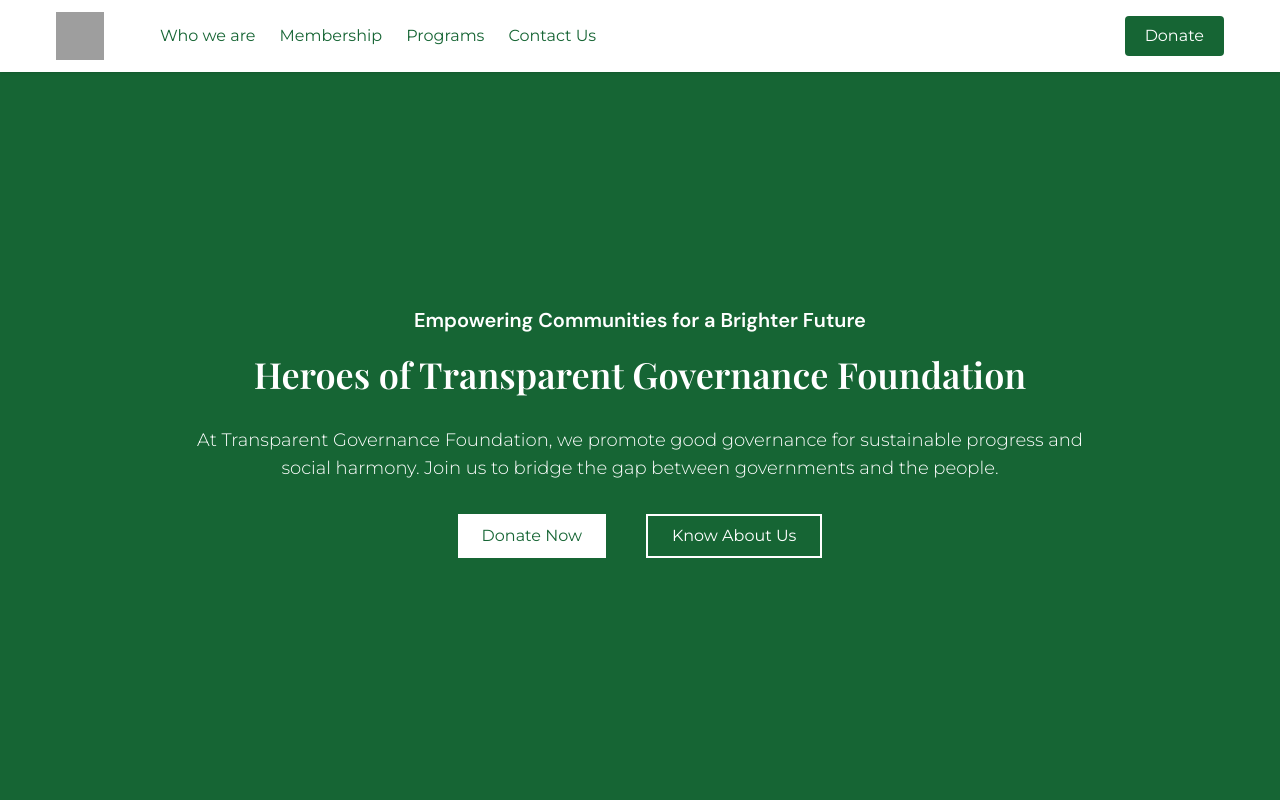
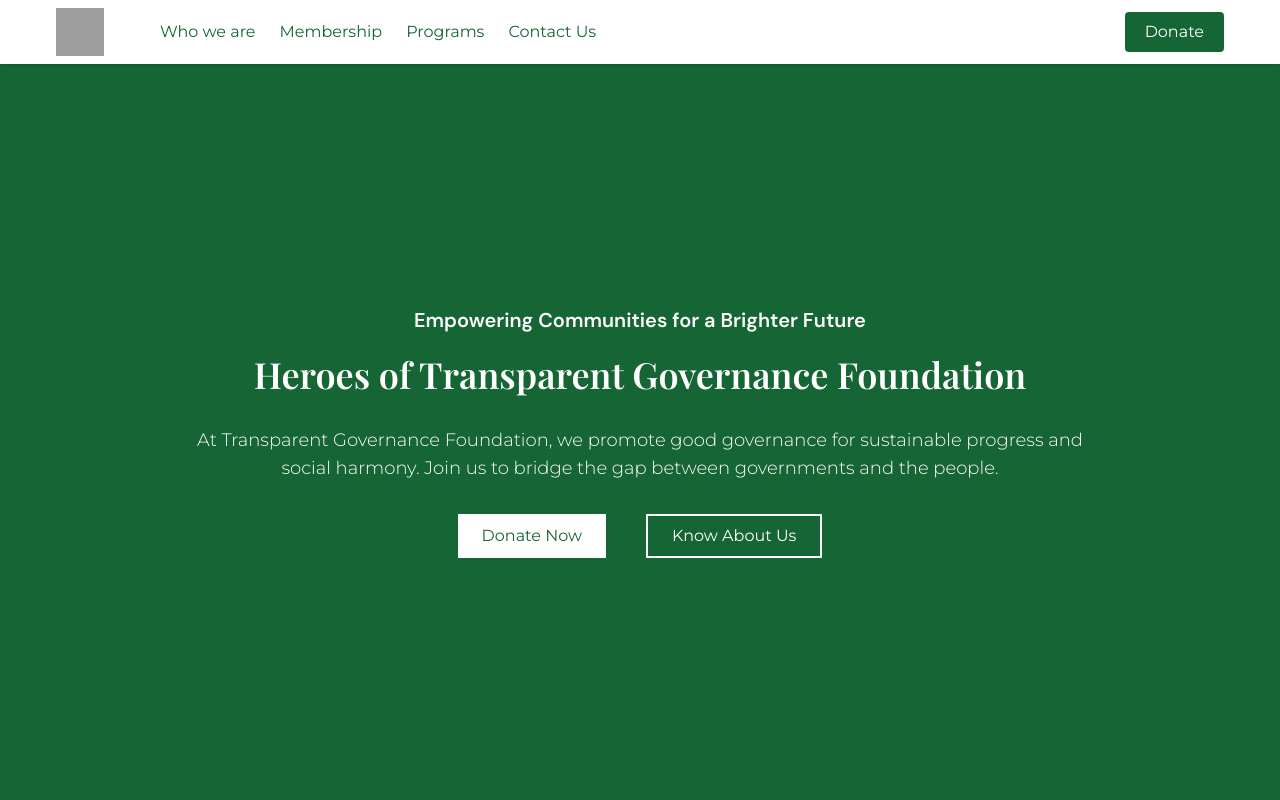
Before and after one commit to deji-ice/TransparentGovernanceFoundation, a Next.js app: page / in a window 1280 px wide. Shown: the top 800 px of the page. Built offline with nearby package versions, Linux system fonts and the light colour scheme; grey boxes are pictures that could not be loaded; a web font is replaced by a local one.

Commit message:
feat: Adjust NavBar styling for improved layout and user interaction

```diff
--- a/components/NavBar.tsx
+++ b/components/NavBar.tsx
@@ -9,7 +9,7 @@ export default function NavBar() {
   const pathname = usePathname();
 
   return (
-    <nav className="w-screen bg-white text-black shadow fixed py-3 z-30 top-0 font-programme">
+    <nav className="w-screen bg-white text-black shadow fixed py-2 z-50 top-0 font-programme">
       <div className="flex justify-between items-center px-4 md:px-14 mx-auto md:max-w-7xl">
         {/* Logo and NavLinks */}
         <div className="flex items-center gap-6">
@@ -35,7 +35,7 @@ export default function NavBar() {
             ].map((link) => (
               <li
                 key={link.href}
-                className={`text-green-800 hover:text-green-900 hover:underline underline-offset-4 transition-all duration-300 ease-in-out ${
+                className={`text-green-800 hover:text-green-900 hover:underline hover:transition hover:ease-in-out hover:duration-300 underline-offset-4 transition-all duration-300 ease-in-out ${
                   pathname === link.href ? "font-semibold" : ""
                 }`}
               >
@@ -55,7 +55,7 @@ export default function NavBar() {
         </div>
 
         {/* Hamburger Menu Button */}
-        <div className="lg:hidden">
+        <div className=" flex lg:hidden">
           <button
             className="p-2 text-black rounded-md outline-none focus:border-gray-400 focus:border"
             onClick={() => setNavbar(!navbar)}
```
